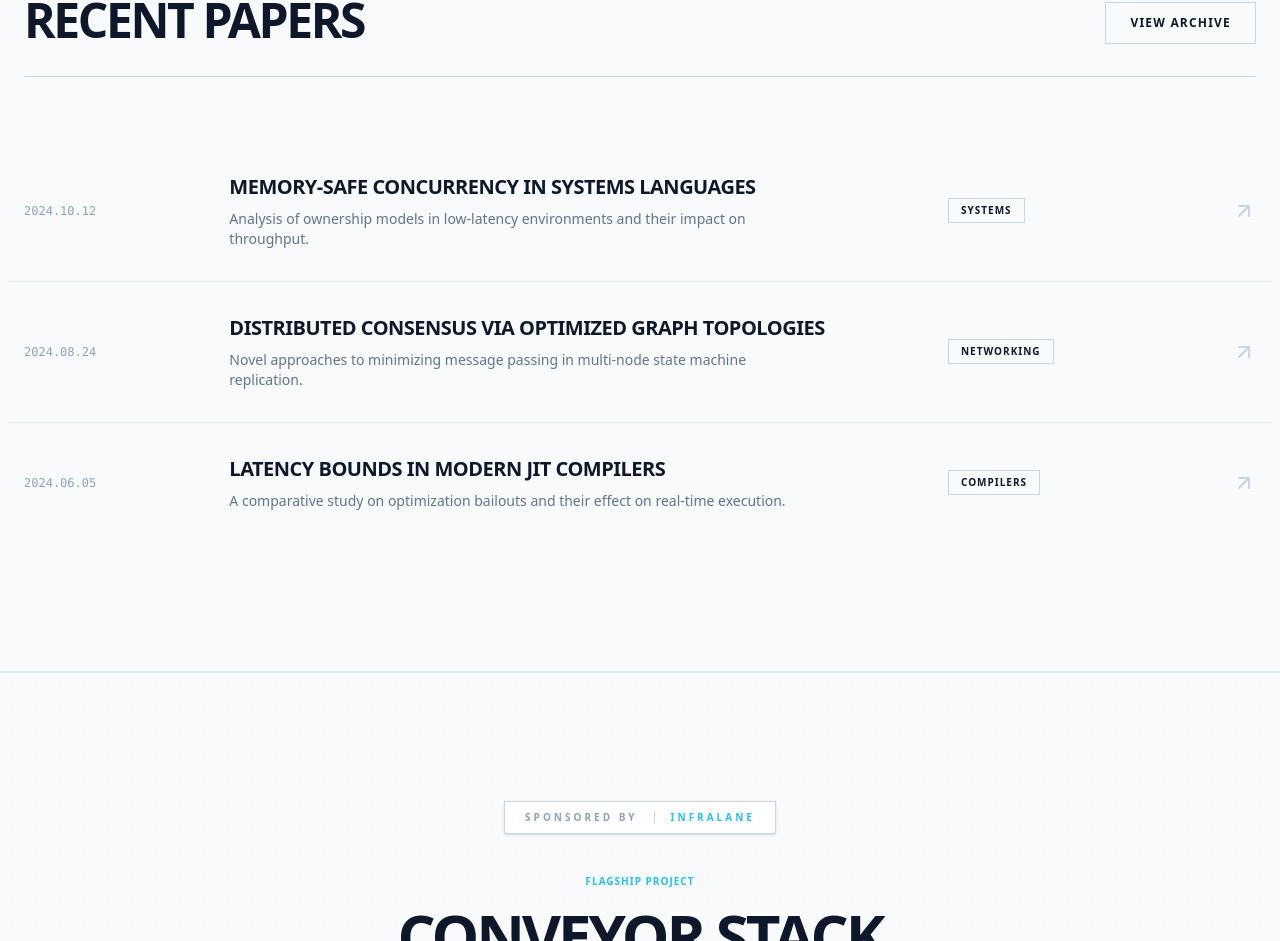
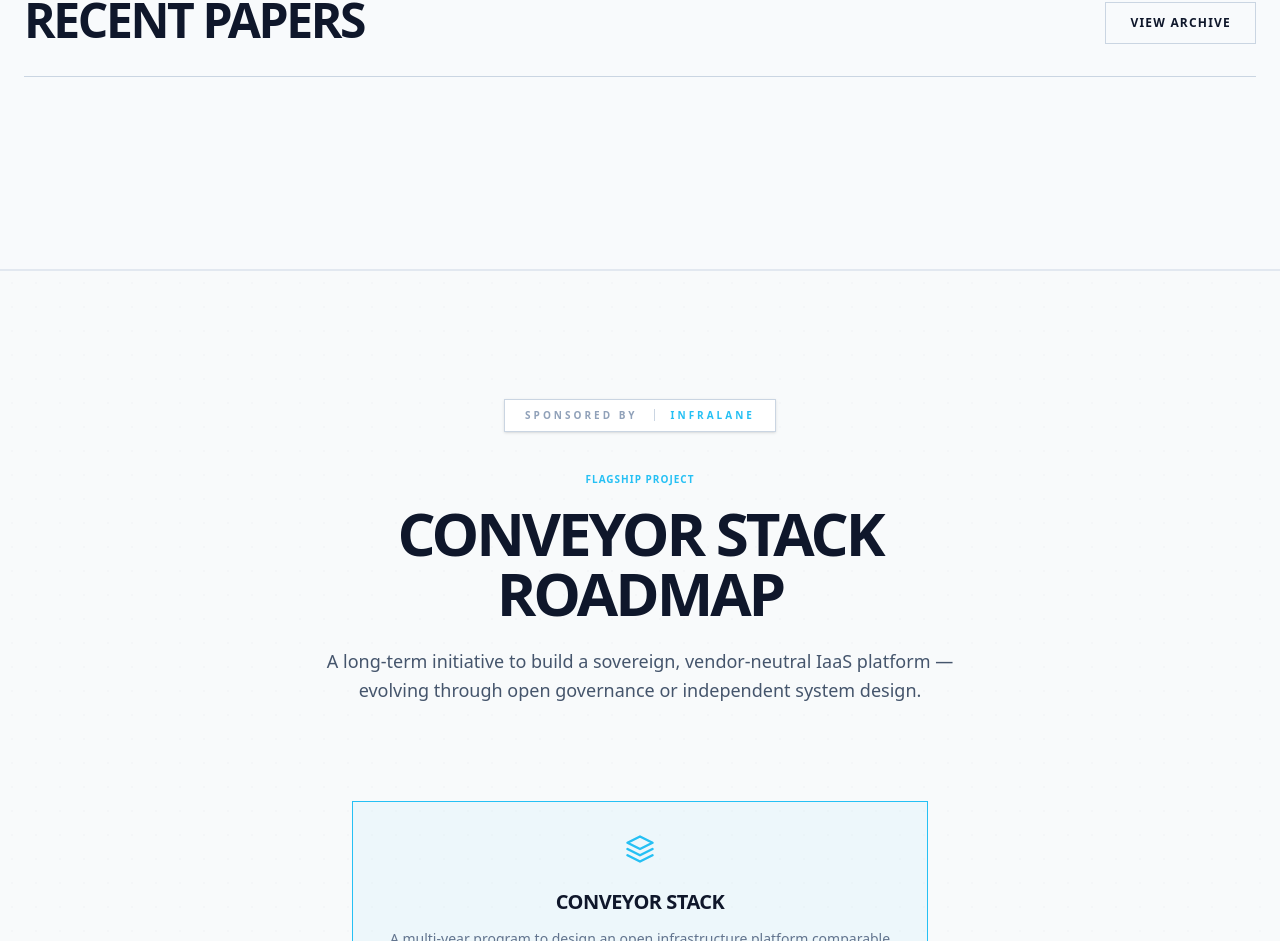
Before and after one commit to open-ug/open-ug.github.io, a Next.js app: page / in a window 1280 px wide. Shown: the part 1882-2823 px from the top of the page. Built offline with nearby package versions, Linux system fonts and the light colour scheme.

Commit message:
fix: clear out hardcoded papers data in RecentPapers component

```diff
--- a/app/papers.tsx
+++ b/app/papers.tsx
@@ -2,32 +2,8 @@ import Link from "next/link";
 import { FiArrowUpRight } from "react-icons/fi";
 
 export default function RecentPapers() {
-  const papers = [
-    {
-      date: "2024.10.12",
-      title: "Memory-Safe Concurrency in Systems Languages",
-      description:
-        "Analysis of ownership models in low-latency environments and their impact on throughput.",
-      category: "Systems",
-      link: "#",
-    },
-    {
-      date: "2024.08.24",
-      title: "Distributed Consensus via Optimized Graph Topologies",
-      description:
-        "Novel approaches to minimizing message passing in multi-node state machine replication.",
-      category: "Networking",
-      link: "#",
-    },
-    {
-      date: "2024.06.05",
-      title: "Latency Bounds in Modern JIT Compilers",
-      description:
-        "A comparative study on optimization bailouts and their effect on real-time execution.",
-      category: "Compilers",
-      link: "#",
-    },
-  ];
+  // eslint-disable-next-line @typescript-eslint/no-explicit-any
+  const papers: any[] = [];
 
   return (
     <section className="py-32 bg-slate-50 dark:bg-slate-900/30 border-b border-slate-200 dark:border-slate-800">
```
